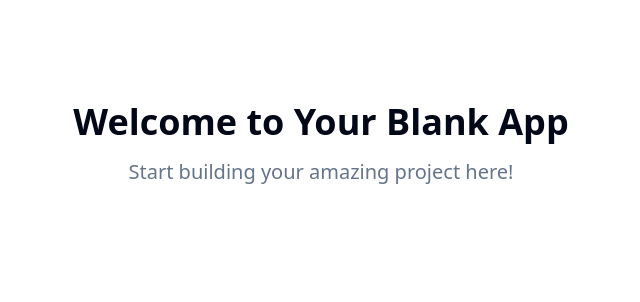
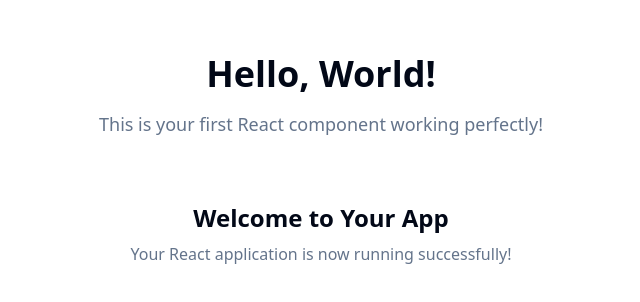
Before and after one commit to vladg96/dispute-navigator-ai-assist, a React (Vite) app: page / in a window 1280 px wide. Shown: the part 256-558 px from the top of the page, without its empty margins (319-959 px from the left). Built offline with nearby package versions, Linux system fonts and the light colour scheme.

Commit message:
Fix: Resolve visibility issue
The user reported that they can't see anything. This commit addresses the issue.

```diff
--- /dev/null
+++ b/src/components/HelloWorld.tsx
@@ -0,0 +1,17 @@
+
+import React from 'react';
+
+const HelloWorld = () => {
+  return (
+    <div className="p-8 text-center">
+      <h1 className="text-4xl font-bold text-foreground mb-4">
+        Hello, World!
+      </h1>
+      <p className="text-lg text-muted-foreground">
+        This is your first React component working perfectly!
+      </p>
+    </div>
+  );
+};
+
+export default HelloWorld;
--- a/src/pages/Index.tsx
+++ b/src/pages/Index.tsx
@@ -1,11 +1,15 @@
-// Update this page (the content is just a fallback if you fail to update the page)
+
+import HelloWorld from "@/components/HelloWorld";
 
 const Index = () => {
   return (
     <div className="min-h-screen flex items-center justify-center bg-background">
-      <div className="text-center">
-        <h1 className="text-4xl font-bold mb-4">Welcome to Your Blank App</h1>
-        <p className="text-xl text-muted-foreground">Start building your amazing project here!</p>
+      <div className="max-w-2xl mx-auto">
+        <HelloWorld />
+        <div className="text-center mt-8">
+          <h2 className="text-2xl font-semibold mb-2">Welcome to Your App</h2>
+          <p className="text-muted-foreground">Your React application is now running successfully!</p>
+        </div>
       </div>
     </div>
   );
```
